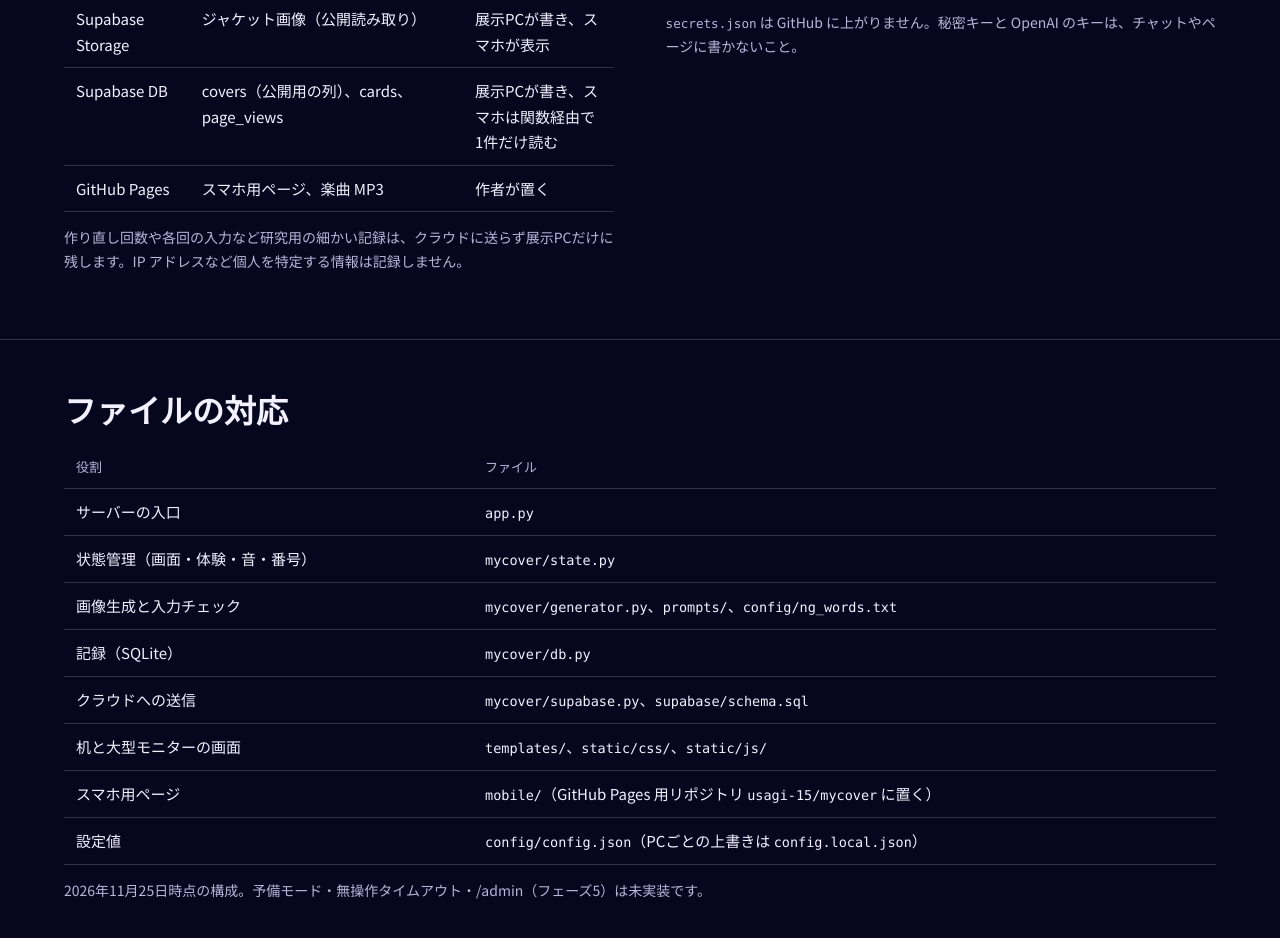
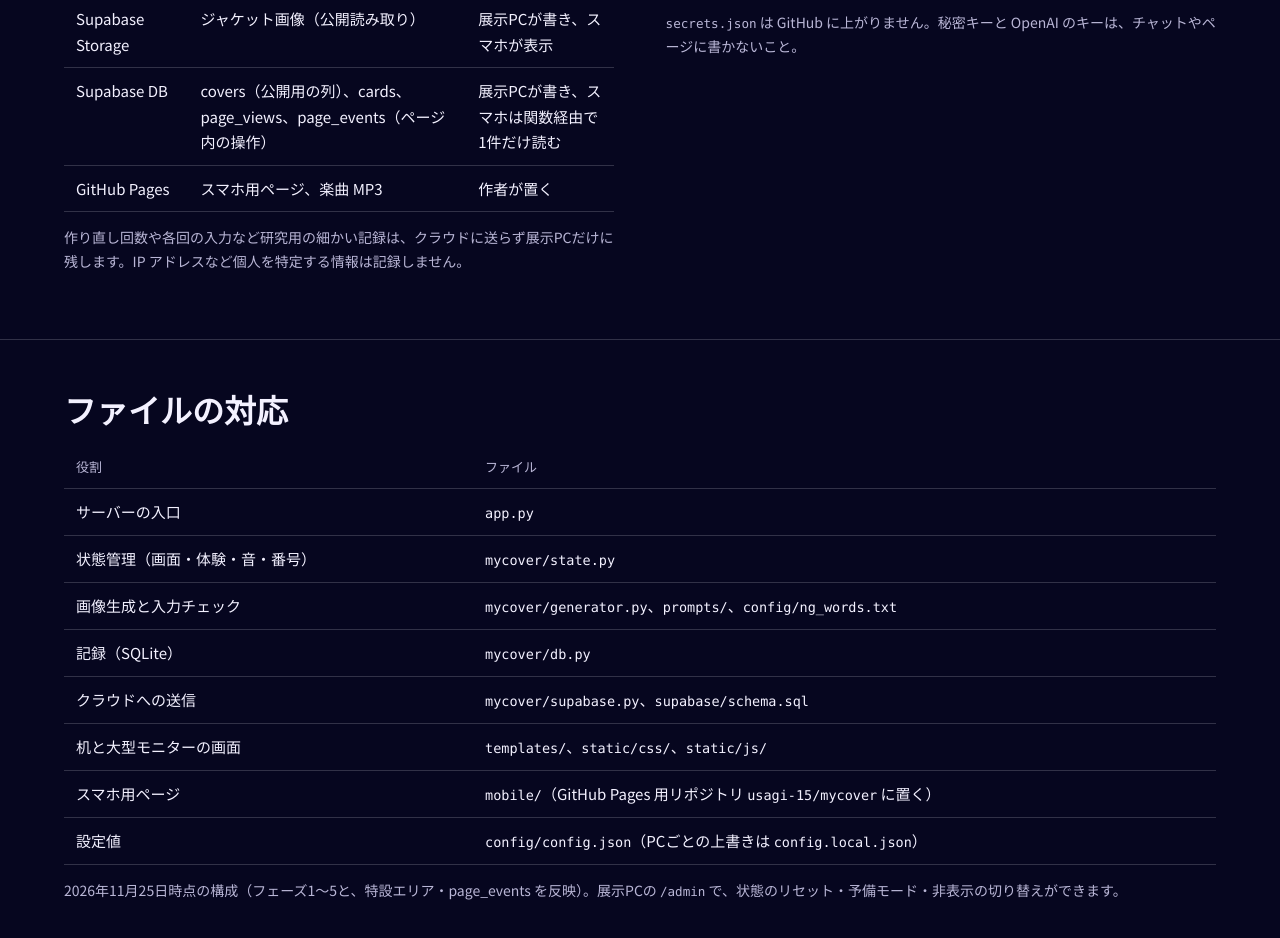
Before and after one commit to usagi-15/MyCover_myApp, a plain HTML site: page notes/システム構成図.html in a window 1280 px wide. Shown: the part 2412-3350 px from the top of the page. Drawn offline with Linux system fonts and the light colour scheme.

Commit message:
docs: システム構成図をフェーズ5・page_eventsに合わせて更新
Co-Authored-By: Claude Opus 5.5 <noreply@anthropic.com>
Claude-Session: https://claude.ai/code/session_015As8MDpDKMGWNm5SKGiisw

```diff
--- a/notes/システム構成図.html
+++ b/notes/システム構成図.html
@@ -200,7 +200,7 @@ footer{border-top:1px solid var(--rule)}
             <tr><td>展示PC <code>data/images/</code></td><td>確定したジャケット画像</td><td>Flask が書き、2つの画面が表示</td></tr>
             <tr><td>展示PC <code>data/cards/</code></td><td>カード100枚のトークン・URL・QR 画像</td><td><code>make_cards</code> が作る。要バックアップ</td></tr>
             <tr><td>Supabase Storage</td><td>ジャケット画像（公開読み取り）</td><td>展示PCが書き、スマホが表示</td></tr>
-            <tr><td>Supabase DB</td><td>covers（公開用の列）、cards、page_views</td><td>展示PCが書き、スマホは関数経由で1件だけ読む</td></tr>
+            <tr><td>Supabase DB</td><td>covers（公開用の列）、cards、page_views、page_events（ページ内の操作）</td><td>展示PCが書き、スマホは関数経由で1件だけ読む</td></tr>
             <tr><td>GitHub Pages</td><td>スマホ用ページ、楽曲 MP3</td><td>作者が置く</td></tr>
           </tbody>
         </table>
@@ -242,7 +242,7 @@ footer{border-top:1px solid var(--rule)}
         </tbody>
       </table>
     </div>
-    <p class="note">2026年11月25日時点の構成。予備モード・無操作タイムアウト・/admin（フェーズ5）は未実装です。</p>
+    <p class="note">2026年11月25日時点の構成（フェーズ1〜5と、特設エリア・page_events を反映）。展示PCの <code>/admin</code> で、状態のリセット・予備モード・非表示の切り替えができます。</p>
   </div>
 </footer>
 </body>
```
